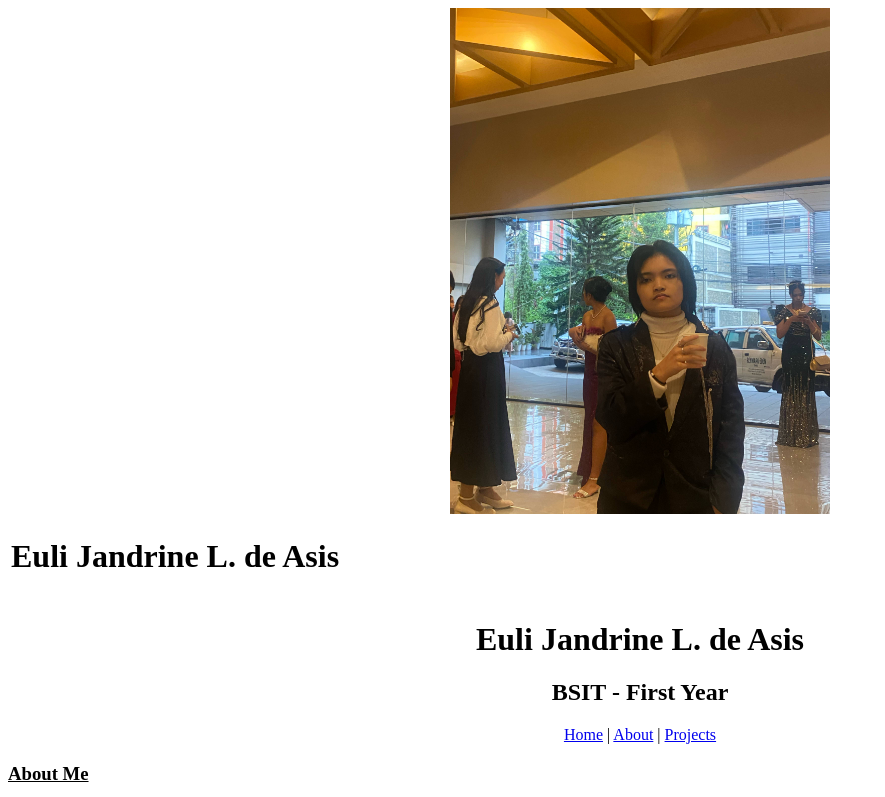
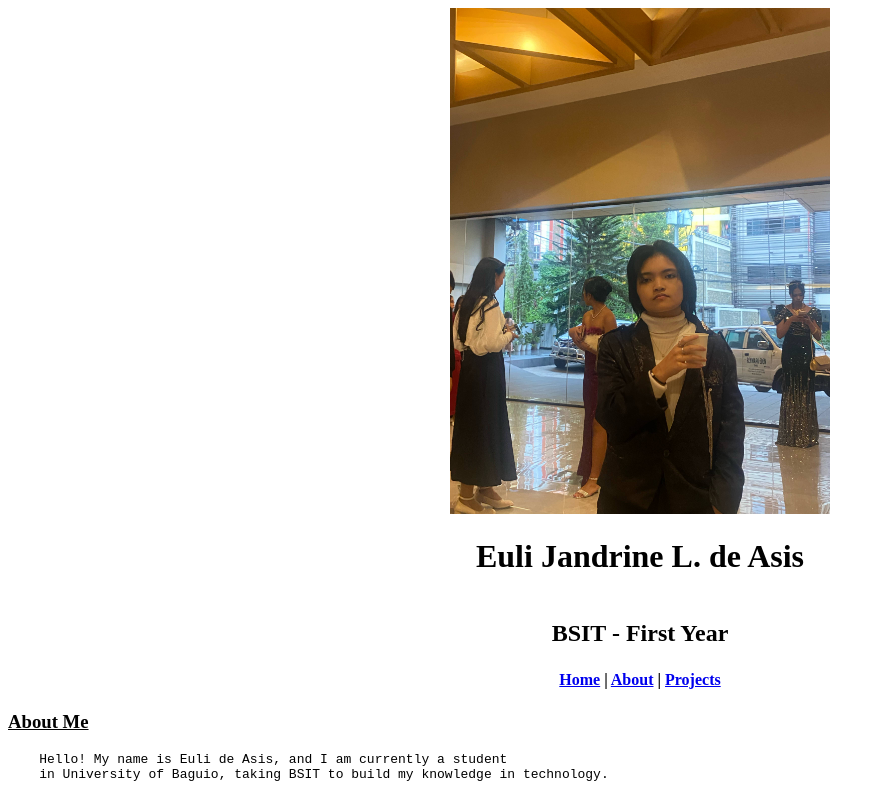
Before and after one commit to euli-jpeg/Euli-Jandrine-L-de-Asis_fg_exam, a plain HTML site: page index.html in a window 1280 px wide. Shown: the top 797 px of the page, without its empty margins (0-885 px from the left). Drawn offline with Linux system fonts and the light colour scheme.

Commit message:
Update index.html

```diff
--- a/index.html
+++ b/index.html
@@ -7,15 +7,20 @@
 </head>
 <body>
 <img src="Messenger_creation_57FA9155-7C40-4FAD-A81D-21499467D8E1.jpeg" alt="formal picture" width="30%" style="display: block; margin: auto;">
-<table>
+
+<table align="center">
     <tr>
         <th><h1>Euli Jandrine L. de Asis</h1></th>
     </tr>
+    <tr>
+        <th>
+            <h2>BSIT - First Year</h2></th>
+    </tr>
+    <tr>
+        <th>
+            <a href="index.html">Home</a> | <a href="#about">About</a> | <a href="projects.html">Projects</a></th>
+    </tr>
 </table>
-
-<h1 align="center">Euli Jandrine L. de Asis</h1>
-<h2 align="center">BSIT - First Year</h2>
-<p align="center"><a href="index.html">Home</a> | <a href="#about">About</a> | <a href="projects.html">Projects</a></p>
 
 <h3 id="about"><u>About Me</u></h3>
 
@@ -57,5 +62,4 @@
     </p>
 </footer>
 </body>
-
 </html>
```
